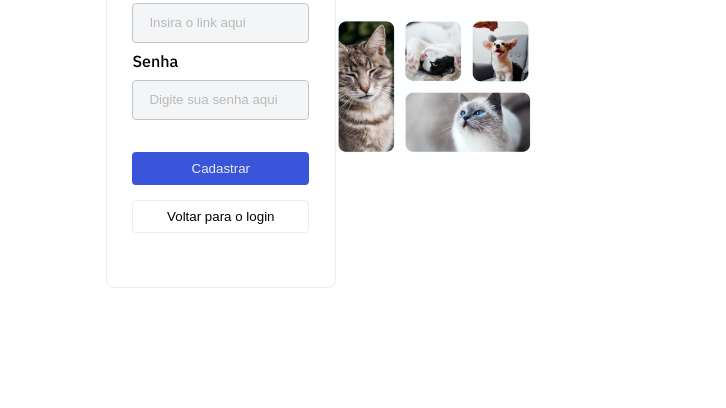
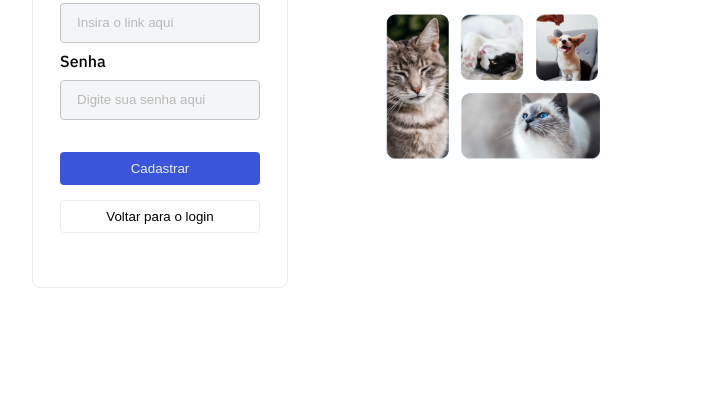
Before and after one commit to Kenzie-Academy-Brasil-Developers/Kenzie-Academy-Brasil-Developers-petinfobase-., a plain HTML site: page index.html in a window 1280 px wide. Shown: the part 392-800 px from the top of the page, without its empty margins (304-1030 px from the left). Drawn offline with Linux system fonts and the light colour scheme.

Commit message:
termidado

```diff
--- a/index.html
+++ b/index.html
@@ -18,7 +18,7 @@
 <body>
 
     <main class="flex width-100 justify-content">
-        <section class="width-8 flex align-item justify-content center">
+        <section class="width-81 flex align-item justify-content center">
             <form class="form flex collum justify-content align-item width-4">
                 <div class="div-register-back flex align-item space-between">
                     <h2>Cadastro</h2>
--- a/pages/register/index.css
+++ b/pages/register/index.css
@@ -9,6 +9,9 @@ main{
 aside{
     margin-left: 6rem;
     height: 100vh;
+}
+.form{
+    margin-right: 6rem;
 }
 .check{
     background-color: var(--color-sucess);
--- a/styles/sizes.css
+++ b/styles/sizes.css
@@ -6,6 +6,9 @@
 }
 .width-8{
     width: 45%;
+}
+.width-81{
+    width:80%;
 }
 .height-100{
     height: 200%;
@@ -26,7 +29,7 @@
     width: 50%;
 }
 .width-4{
-    width: 40%;
+    width: 25%;
 }
 .width-60{
     width: 52%;
```
